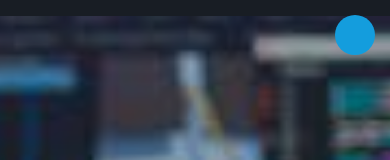
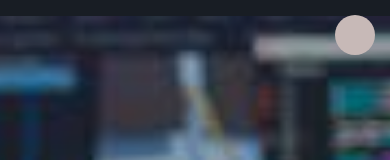
Before and after one commit to HaifaAlharbi/portfolio1, a plain HTML site: page index.html in a window 390 px wide. Shown: the top 160 px of the page. Drawn offline with nearby package versions, Linux system fonts and the light colour scheme.

Commit message:
Update style.css

```diff
--- a/css/style.css
+++ b/css/style.css
@@ -124,7 +124,7 @@
     font-size: 24px;
     transition: all 0.4s;
     outline: none !important;
-    background-color: #149ddd;
+    background-color: #c7b9b7;
     color: #fff;
     width: 40px;
     height: 40px;
```
